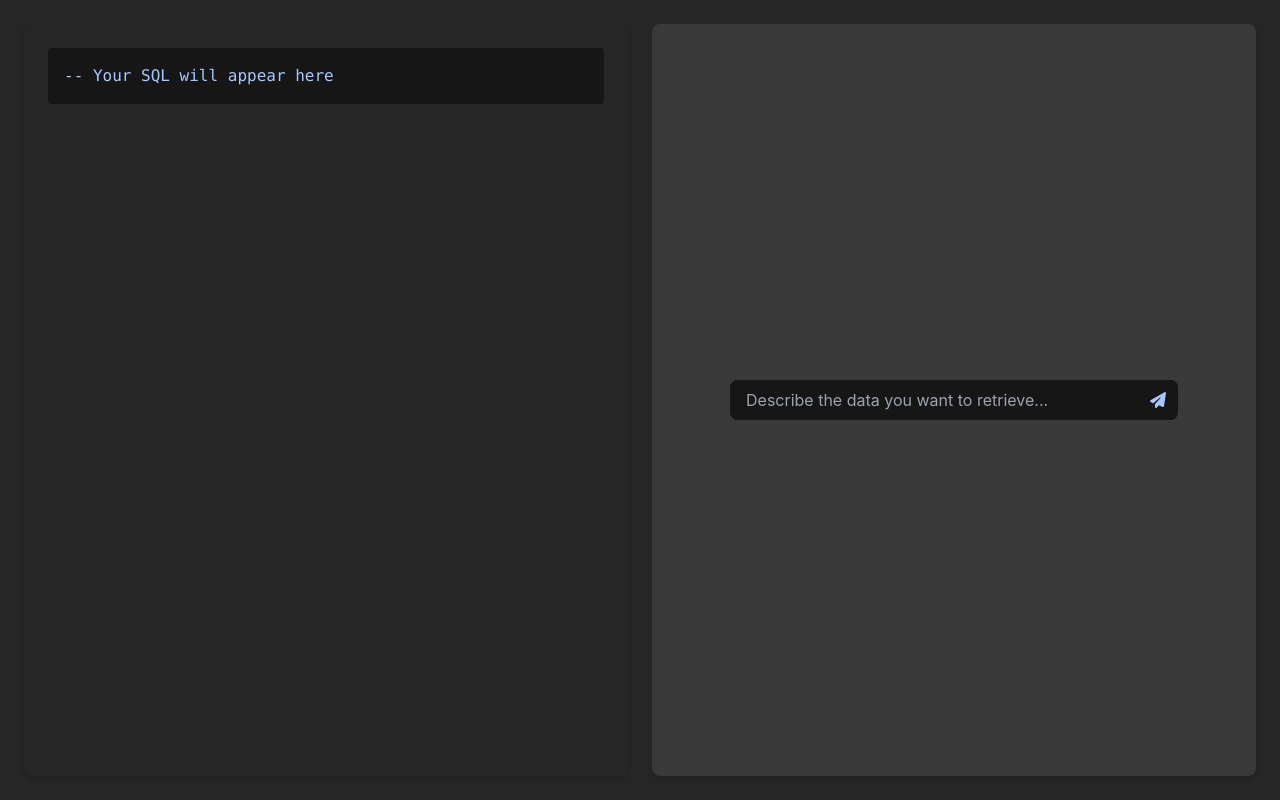
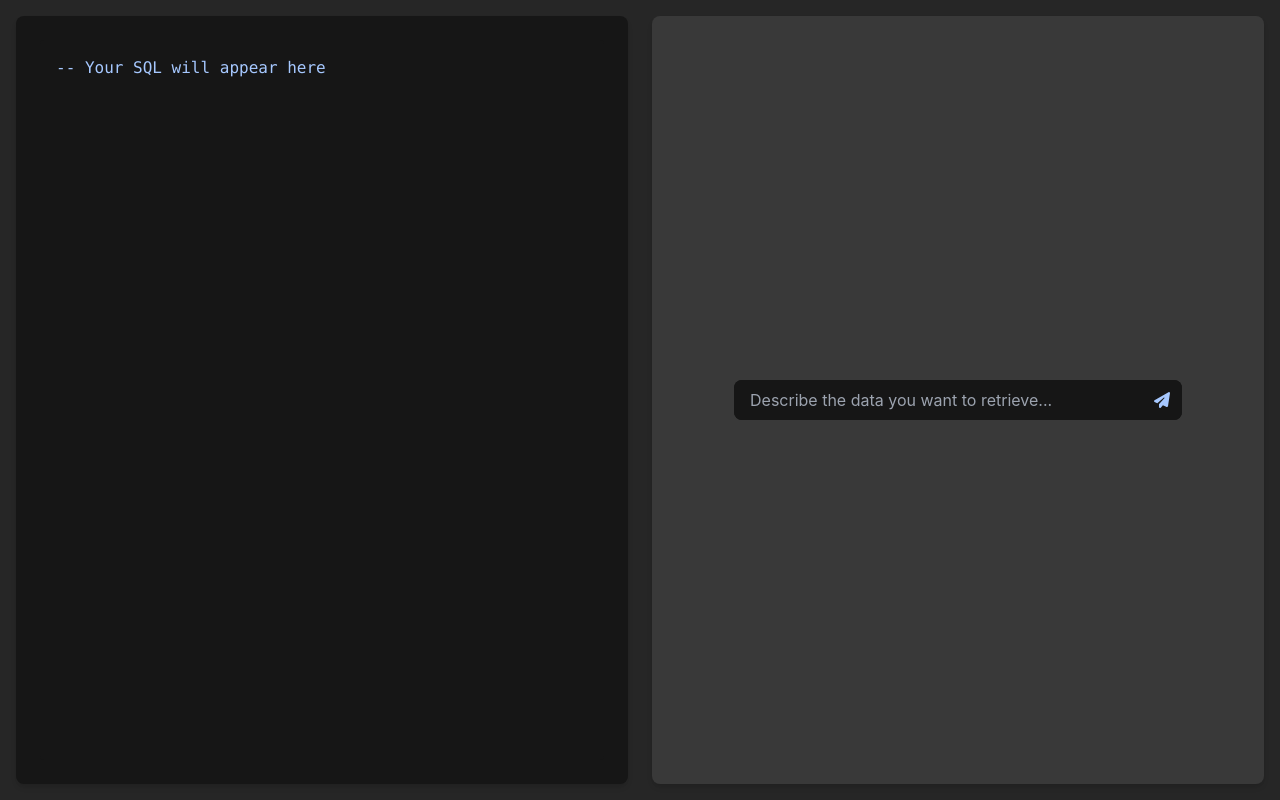
Before and after one commit to MartinCastroAlvarez/sql-cursor-ai-agent, a React (Create React App) app: page / in a window 1280 px wide. Built offline with nearby package versions, Linux system fonts and the light colour scheme.

Commit message:
Quick fix
-

```diff
--- a/src/App.tsx
+++ b/src/App.tsx
@@ -1,32 +1,32 @@
-import React, { useState } from 'react';
+import React, { useState, useCallback } from 'react';
 import Input from './Input';
 import Editor from './Editor';
 
 const App: React.FC = () => {
-  const [generatedSQL, setGeneratedSQL] = useState<string>('');
+  const [sql, setSql] = useState<string>('');
 
-  const handleSubmit = (query: string) => {
+  const handleSubmit = useCallback((query: string) => {
     console.log(`User submitted: ${query}`);
     // This would normally call an API or process the query
     // For now, we'll just set some sample SQL based on the query
-    setGeneratedSQL(`-- SQL generated from: ${query}\nSELECT * FROM users WHERE name LIKE '%${query}%';`);
-  };
+    setSql(`-- SQL generated from: ${query}\nSELECT * FROM users WHERE name LIKE '%${query}%';`);
+  }, [setSql]);
 
   return (
     <div className="min-h-screen bg-carbon-gray-90 text-carbon-gray-10 flex flex-col">
-      <main className="container mx-auto p-6 flex-grow">
+      <main className="container mx-auto p-4 flex-grow">
         <div className="flex flex-col md:flex-row gap-6 h-full">
-          {/* Left column (Editor) - now without white container */}
-          <div className="w-full md:w-1/2 order-2 md:order-1">
-            <Editor sql={generatedSQL} />
+          {/* Left column (Editor) */}
+          <div className="w-full md:w-1/2 order-2 md:order-1 h-[calc(100vh-2rem)]">
+            <div className="bg-carbon-gray-100 rounded-lg shadow-md h-full">
+              <Editor sql={sql} />
+            </div>
           </div>
 
           {/* Right column (Input) */}
-          <div className="w-full md:w-1/2 order-1 md:order-2">
-            <div className="bg-carbon-gray-80 rounded-lg shadow-md p-6 h-full">
-              <div className="flex justify-center items-center h-full">
-                <Input onSubmit={handleSubmit} />
-              </div>
+          <div className="w-full md:w-1/2 order-1 md:order-2 h-[calc(100vh-2rem)]">
+            <div className="bg-carbon-gray-80 rounded-lg shadow-md h-full flex items-center justify-center">
+              <Input onSubmit={handleSubmit} />
             </div>
           </div>
         </div>
--- a/src/Editor.tsx
+++ b/src/Editor.tsx
@@ -6,9 +6,9 @@ interface EditorProps {
 
 const Editor: React.FC<EditorProps> = ({ sql }) => {
   return (
-    <div className="bg-carbon-gray-90 text-carbon-blue-30 p-6 rounded-lg shadow-md h-full">
-      <div className="bg-carbon-gray-100 text-carbon-blue-30 p-4 rounded overflow-x-auto">
-        <pre>{sql || "-- Your SQL will appear here"}</pre>
+    <div className="p-6 h-full flex flex-col">
+      <div className="bg-carbon-gray-100 text-carbon-blue-30 p-4 rounded overflow-auto flex-grow">
+        <pre className="whitespace-pre-wrap">{sql || "-- Your SQL will appear here"}</pre>
       </div>
     </div>
   );
```
